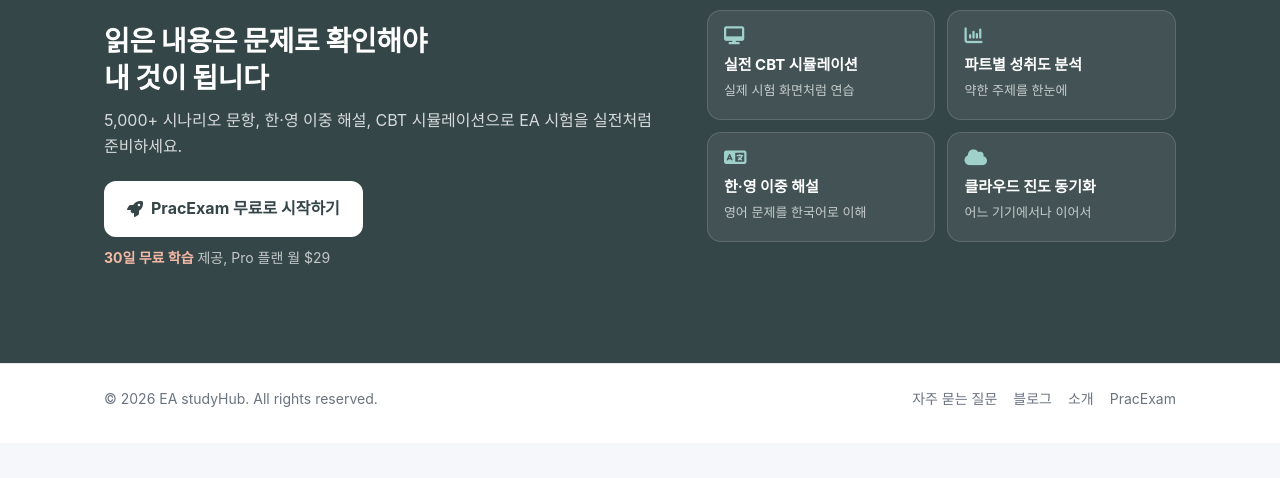
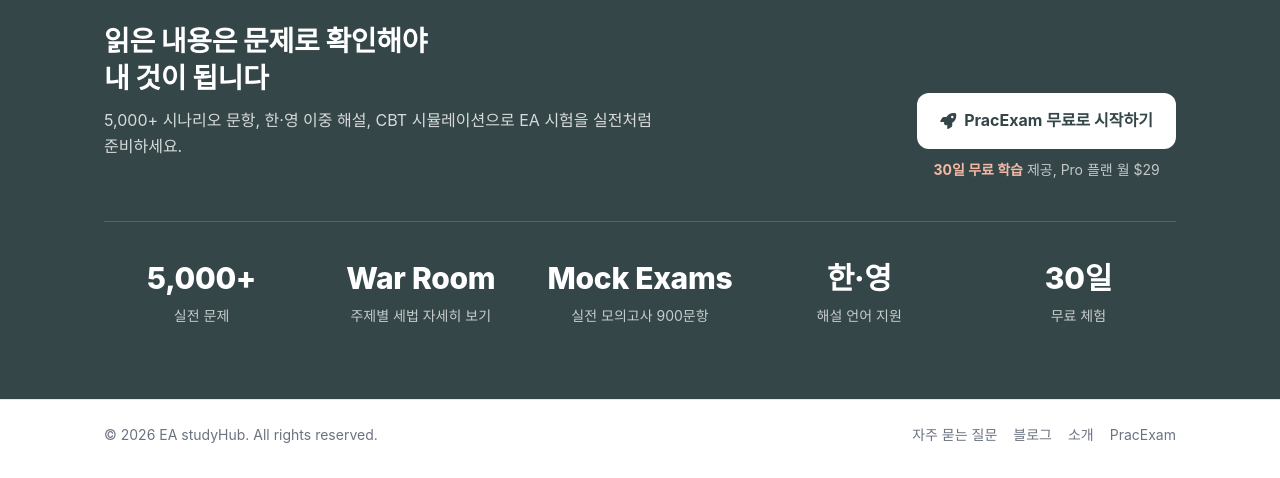
Before and after one commit to yongjinpark2007-ctrl/eastudyhub-web, a plain HTML site: page index.html in a window 1280 px wide. Shown: the part 3522-4000 px from the top of the page. Before the commit the page ends 3965 px from the top, so only its background shows below. Drawn offline with Linux system fonts and the light colour scheme; no server answers; a web font is replaced by a local one.

Commit message:
PracExam 띠: 4개 박스를 PracExam 랜딩 히어로 밑 숫자 라인(5,000+ · War Room · Mock Exams · 한·영 · 30일)으로 교체
Co-Authored-By: Claude Opus 5.5 <noreply@anthropic.com>

```diff
--- a/index.html
+++ b/index.html
@@ -238,7 +238,7 @@
         /* 태블릿(iPad Safari)에서 가로 넘침으로 화면이 축소·왼쪽 쏠림되지 않도록 */
         html { overflow-x: hidden; -webkit-text-size-adjust: 100%; text-size-adjust: 100%; }
         img { max-width: 100%; }
-        .hero .wrap > *, #weekly-content > *, .guide-grid > *, .post-grid > *, .pracexam > *, .px-features > *, .issue-points li > * { min-width: 0; }
+        .hero .wrap > *, #weekly-content > *, .guide-grid > *, .post-grid > *, .pracexam > *, .px-stats > *, .issue-points li > * { min-width: 0; }
         .wrap { max-width: 1120px; margin: 0 auto; padding: 0 24px; }
 
         /* ---------- 상단 메뉴 ---------- */
@@ -412,7 +412,10 @@
 
         /* ---------- PracExam ---------- */
         .px-band { background: var(--slate); color: #fff; padding: 72px 0; }
-        .pracexam { display: grid; grid-template-columns: minmax(0, 1.2fr) minmax(0, 1fr); gap: 40px; align-items: center; }
+        .pracexam { display: grid; grid-template-columns: minmax(0, 1fr) auto; gap: 24px 48px; align-items: end; }
+        .px-intro p { margin-bottom: 0; max-width: 36em; }
+        .px-cta { text-align: center; }
+        .px-cta .note { margin-bottom: 0; }
         .pracexam img { height: 36px; width: auto; margin-bottom: 18px; }
         .pracexam h2 { font-size: 28px; line-height: 1.35; font-weight: 800; color: #fff; margin-bottom: 10px; letter-spacing: -0.01em; }
         .pracexam p { color: rgba(255,255,255,.8); margin-bottom: 22px; }
@@ -420,11 +423,10 @@
         .pracexam .btn-slate:hover { background: var(--sea-soft); }
         .pracexam .note { font-size: 14px; color: rgba(255,255,255,.7); margin-top: 10px; }
         .pracexam .note strong { color: #f3b9a5; }
-        .px-features { display: grid; grid-template-columns: repeat(2, minmax(0, 1fr)); gap: 12px; align-content: center; }
-        .px-feature { background: rgba(255,255,255,.07); border: 1px solid rgba(255,255,255,.14); border-radius: 14px; padding: 16px; }
-        .px-feature i { color: #9fd0ca; font-size: 18px; margin-bottom: 8px; display: block; }
-        .px-feature strong { display: block; color: #fff; font-size: 15px; }
-        .px-feature span { font-size: 13px; color: rgba(255,255,255,.7); }
+        /* PracExam 랜딩 히어로 밑 숫자 라인과 같은 구성 */
+        .px-stats { grid-column: 1 / -1; display: grid; grid-template-columns: repeat(5, minmax(0, 1fr)); gap: 24px; text-align: center; border-top: 1px solid rgba(255,255,255,.16); margin-top: 16px; padding-top: 32px; }
+        .px-stat-num { font-size: clamp(22px, 2.6vw, 30px); font-weight: 800; color: #fff; letter-spacing: -0.01em; white-space: nowrap; }
+        .px-stat-label { font-size: 14px; color: rgba(255,255,255,.72); margin-top: 4px; line-height: 1.45; }
 
         footer { border-top: 1px solid var(--line); background: #fff; }
         footer .wrap { display: flex; justify-content: space-between; gap: 16px; flex-wrap: wrap; padding-top: 24px; padding-bottom: 32px; font-size: 14px; color: var(--ink-3); }
@@ -438,7 +440,12 @@
             .issue-latest.wide .issue-points { grid-template-columns: minmax(0, 1fr); }
             .guide-grid { grid-template-columns: repeat(2, minmax(0, 1fr)); }
             .post-grid { grid-template-columns: repeat(2, minmax(0, 1fr)); }
-            .pracexam { grid-template-columns: minmax(0, 1fr); gap: 28px; }
+            .pracexam { grid-template-columns: minmax(0, 1fr); gap: 24px; }
+            .px-cta { text-align: left; }
+        }
+        @media (max-width: 760px) {
+            .px-stats { grid-template-columns: repeat(2, minmax(0, 1fr)); gap: 28px 16px; }
+            .px-stats > div:last-child:nth-child(odd) { grid-column: 1 / -1; }
         }
         @media (max-width: 640px) {
             .wrap { padding: 0 16px; }
@@ -456,7 +463,6 @@
             .guide-grid, .post-grid { grid-template-columns: minmax(0, 1fr); }
             .guide-card { min-height: 0; }
             .email-form { flex-direction: column; max-width: none; }
-            .px-features { grid-template-columns: repeat(2, minmax(0, 1fr)); }
             .pracexam h2 { font-size: 22px; }
         }
         /* ---------- 자주 묻는 질문 ---------- */
@@ -624,18 +630,21 @@
         <section class="px-band" aria-label="PracExam">
           <div class="wrap">
             <div class="pracexam">
-                <div>
+                <div class="px-intro">
                     <img src="/images/pracexam-logo-white.png" alt="PracExam" width="520" height="110" loading="lazy">
                     <h2>읽은 내용은 문제로 확인해야<br>내 것이 됩니다</h2>
                     <p>5,000+ 시나리오 문항, 한·영 이중 해설, CBT 시뮬레이션으로 EA 시험을 실전처럼 준비하세요.</p>
+                </div>
+                <div class="px-cta">
                     <a class="btn btn-slate" href="https://pracexam.com/ea" target="_blank" rel="noopener"><i class="fa-solid fa-rocket"></i> PracExam 무료로 시작하기</a>
                     <p class="note"><strong>30일 무료 학습</strong> 제공, Pro 플랜 월 $29</p>
                 </div>
-                <div class="px-features">
-                    <div class="px-feature"><i class="fa-solid fa-desktop"></i><strong>실전 CBT 시뮬레이션</strong><span>실제 시험 화면처럼 연습</span></div>
-                    <div class="px-feature"><i class="fa-solid fa-chart-column"></i><strong>파트별 성취도 분석</strong><span>약한 주제를 한눈에</span></div>
-                    <div class="px-feature"><i class="fa-solid fa-language"></i><strong>한·영 이중 해설</strong><span>영어 문제를 한국어로 이해</span></div>
-                    <div class="px-feature"><i class="fa-solid fa-cloud"></i><strong>클라우드 진도 동기화</strong><span>어느 기기에서나 이어서</span></div>
+                <div class="px-stats">
+                    <div><div class="px-stat-num">5,000+</div><div class="px-stat-label">실전 문제</div></div>
+                    <div><div class="px-stat-num">War Room</div><div class="px-stat-label">주제별 세법 자세히 보기</div></div>
+                    <div><div class="px-stat-num">Mock Exams</div><div class="px-stat-label">실전 모의고사 900문항</div></div>
+                    <div><div class="px-stat-num">한·영</div><div class="px-stat-label">해설 언어 지원</div></div>
+                    <div><div class="px-stat-num">30일</div><div class="px-stat-label">무료 체험</div></div>
                 </div>
             </div>
           </div>
```
